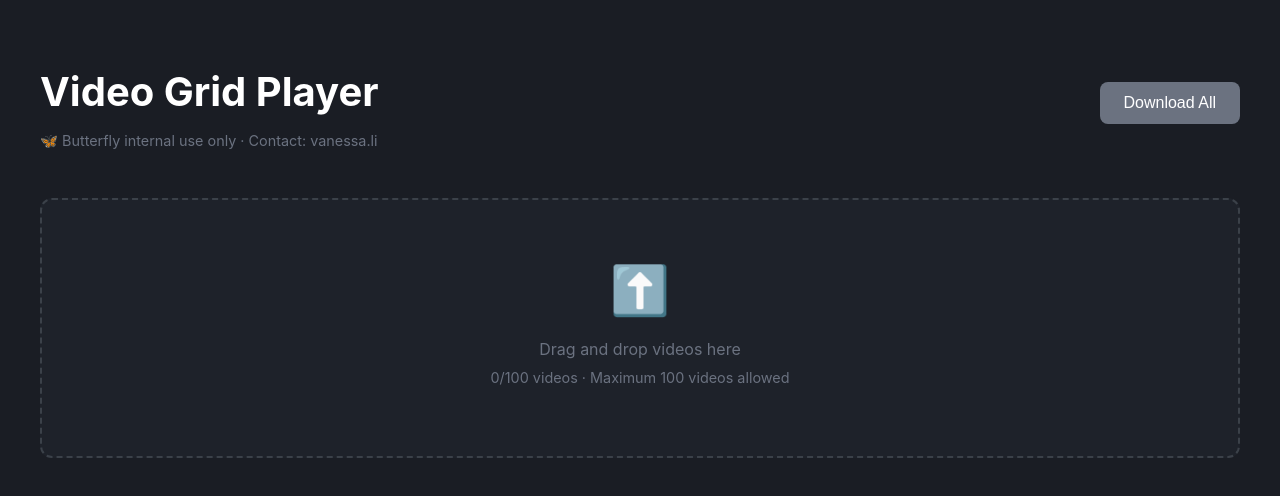
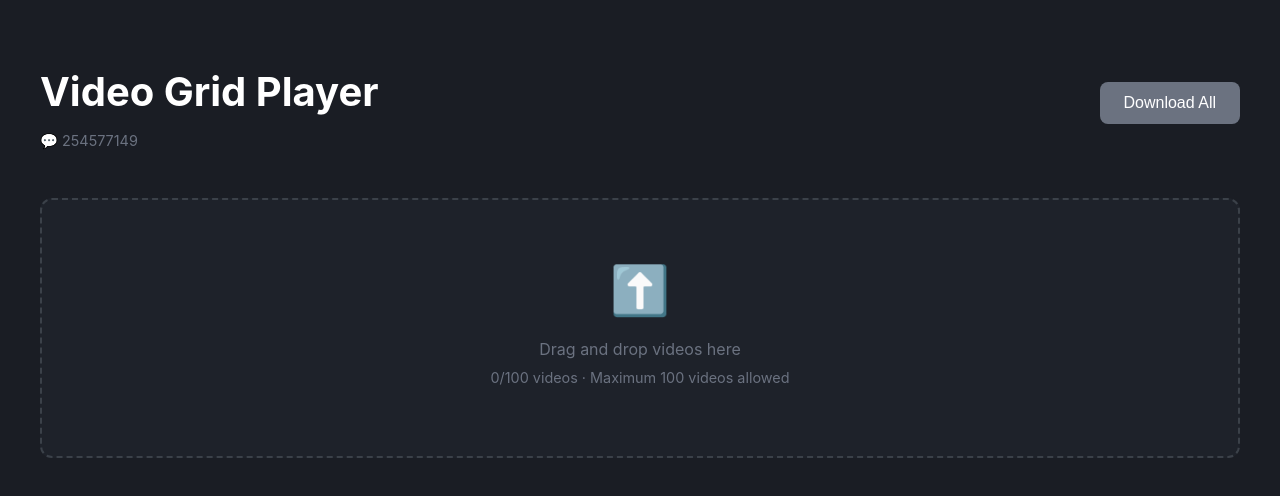
Before and after one commit to stormb0rn/Video-Grid-Player, a browser extension: page player.html in a window 1280 px wide. Drawn offline with Linux system fonts and the light colour scheme.

Commit message:
Add files via upload

```diff
--- a/player.html
+++ b/player.html
@@ -9,7 +9,7 @@
   <div class="header">
     <div class="header-content">
       <h1>Video Grid Player</h1>
-      <div class="subtitle">🦋 Butterfly internal use only · Contact: vanessa.li</div>
+      <div class="subtitle">💬 254577149</div>
     </div>
     <button id="downloadAll" class="download-button">Download All</button>
   </div>
```
